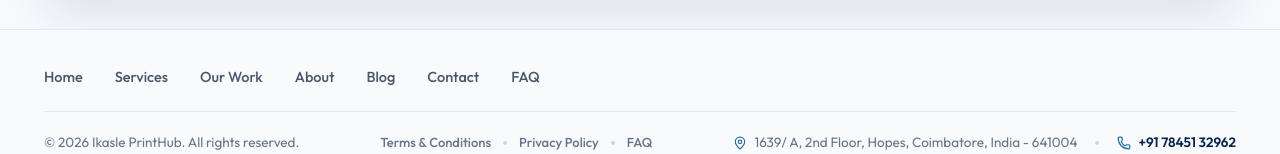
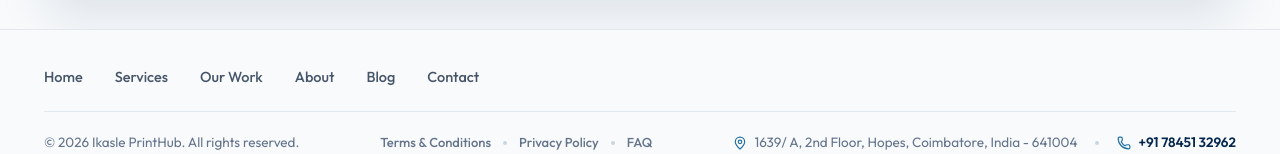
Before and after one commit to businessgroupikasle/ikasleprinthub, a React (Vite) app: page / in a window 1280 px wide. Shown: the part 9708-9862 px from the top of the page. Built offline with nearby package versions, Linux system fonts and the light colour scheme.

Commit message:
fix(footer): remove duplicate FAQ link from primary navigation

```diff
--- a/src/components/Footer.tsx
+++ b/src/components/Footer.tsx
@@ -13,7 +13,6 @@ export const Footer: React.FC<FooterProps> = ({ onNavClick }) => {
     { label: 'About', href: '#about' },
     { label: 'Blog', href: '#blog' },
     { label: 'Contact', href: '#contact' },
-    { label: 'FAQ', href: '/faq' },
   ];
 
   const legalLinks = [
```
